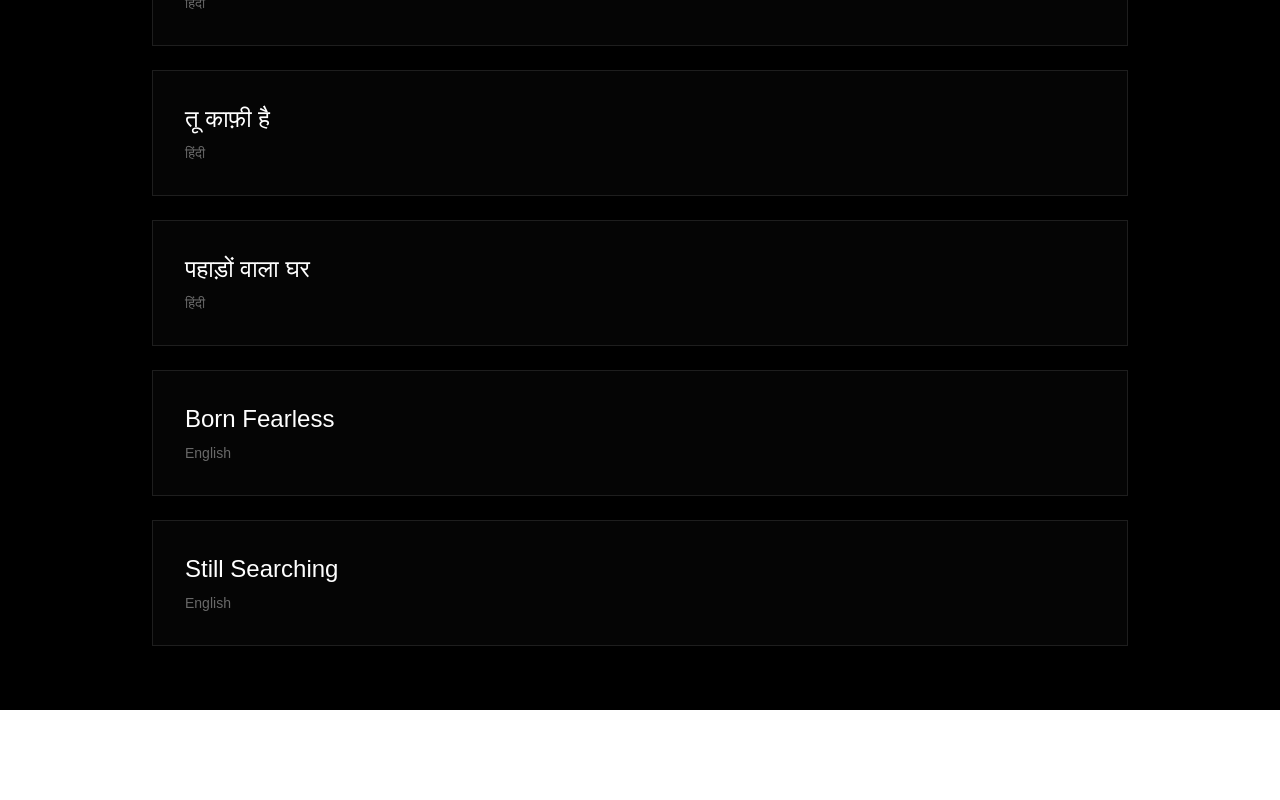
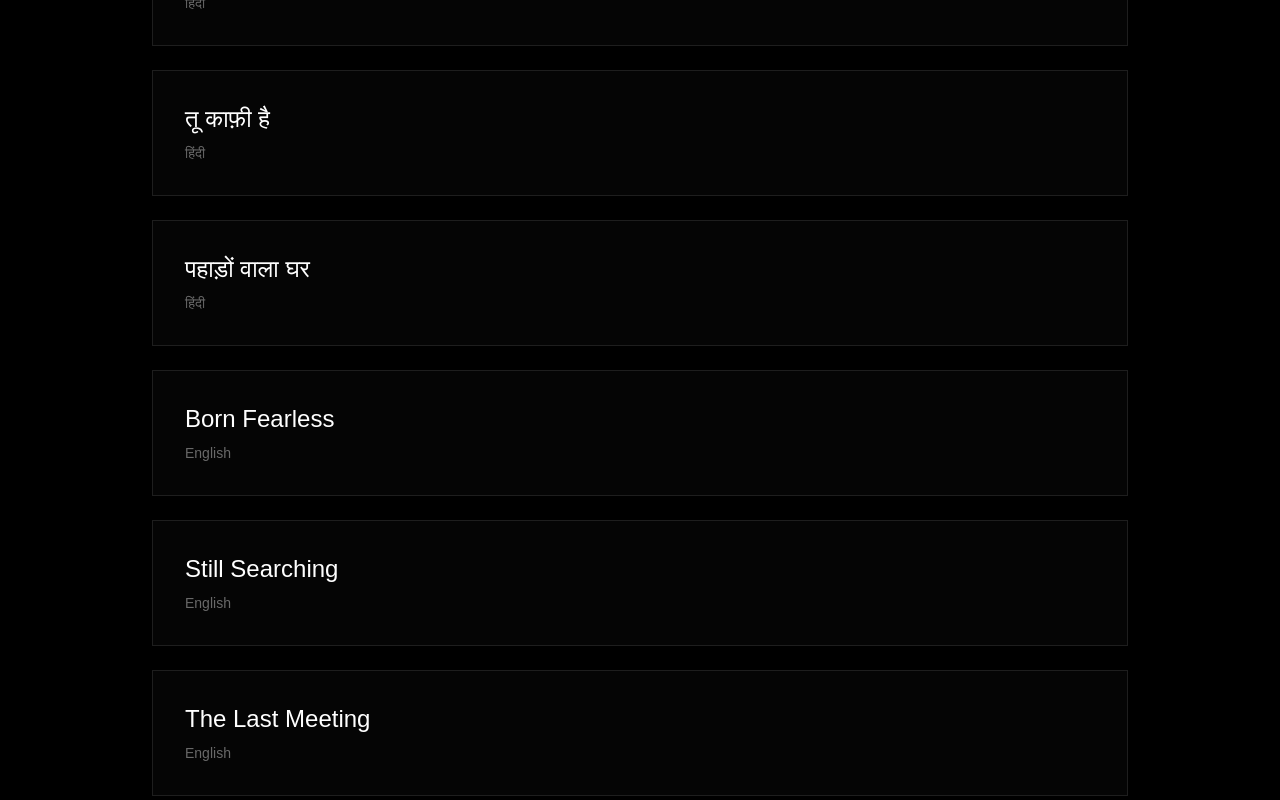
Before and after one commit to sumsur29/sumsur-portfolio, a Next.js app: page /poems in a window 1280 px wide. Shown: the part 1305-2105 px from the top of the page. Before the commit the page ends 2015 px from the top, so only its background shows below. Built offline with nearby package versions, Linux system fonts and the light colour scheme.

Commit message:
Add 'The Last Meeting' poem - bittersweet goodbyes

```diff
--- a/data/poems.ts
+++ b/data/poems.ts
@@ -410,5 +410,28 @@ And I'm still searching
 Still searching for the happiness
 that was promised to me
 when I was happy`
+  },
+  {
+    id: 'the-last-meeting',
+    title: 'The Last Meeting',
+    language: 'english',
+    image: '/poems/the-last-meeting.jpg',
+    text: `They make fake promises to not let distance come in their way
+But in their minds they know
+
+They tell white lies to talk daily like they do now
+But in their minds they know
+
+They make unrealistic plans to visit every month
+But in their minds they know
+
+They talk about all the impractical what-ifs
+But in their minds they know
+
+In their minds they really know
+That for all the what-ifs, and plans, and the lies to stay together
+
+This is the last meeting
+And they don't want to let go`
   }
 ]
```
Also changed, not shown: public/poems/the-last-meeting.jpg (added).
